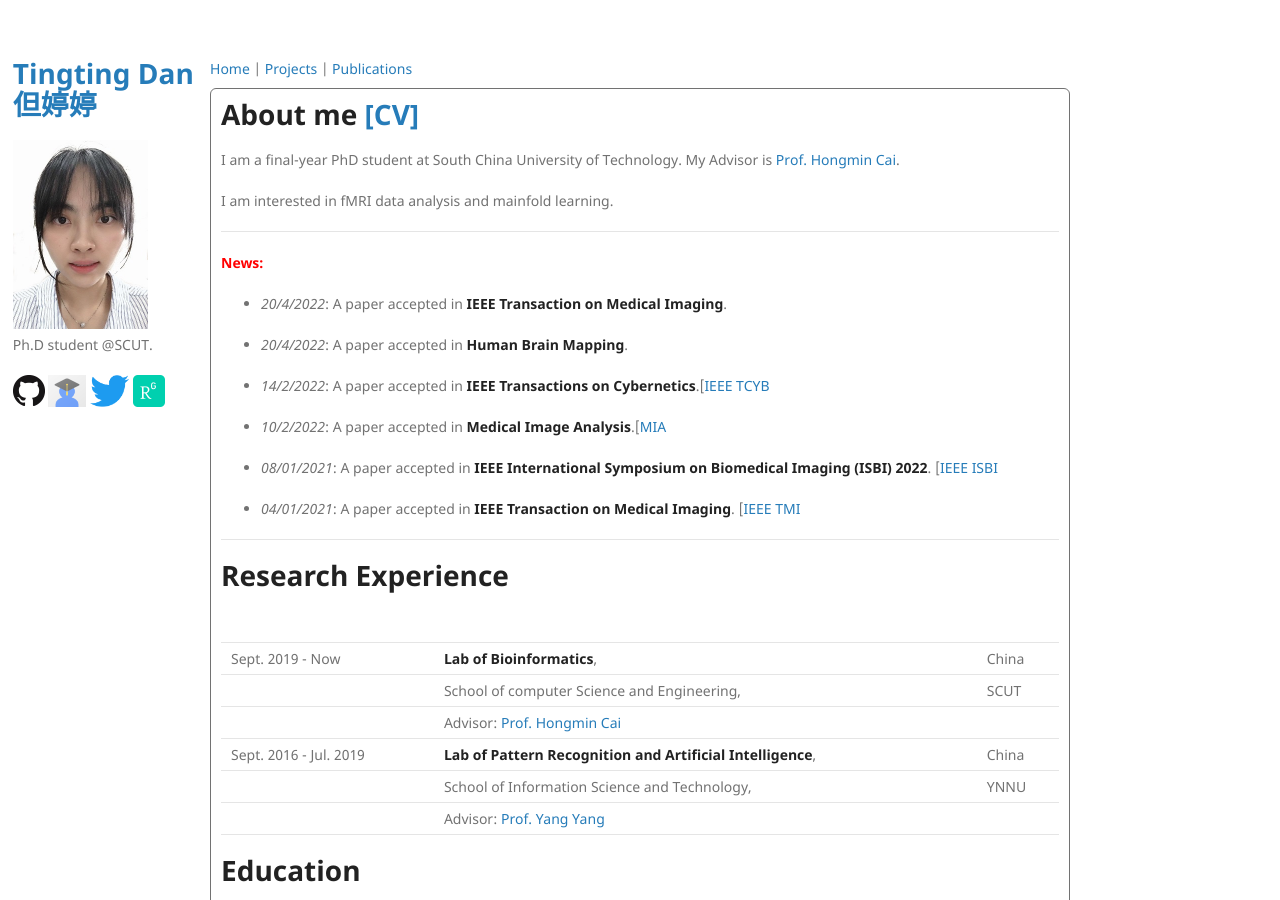
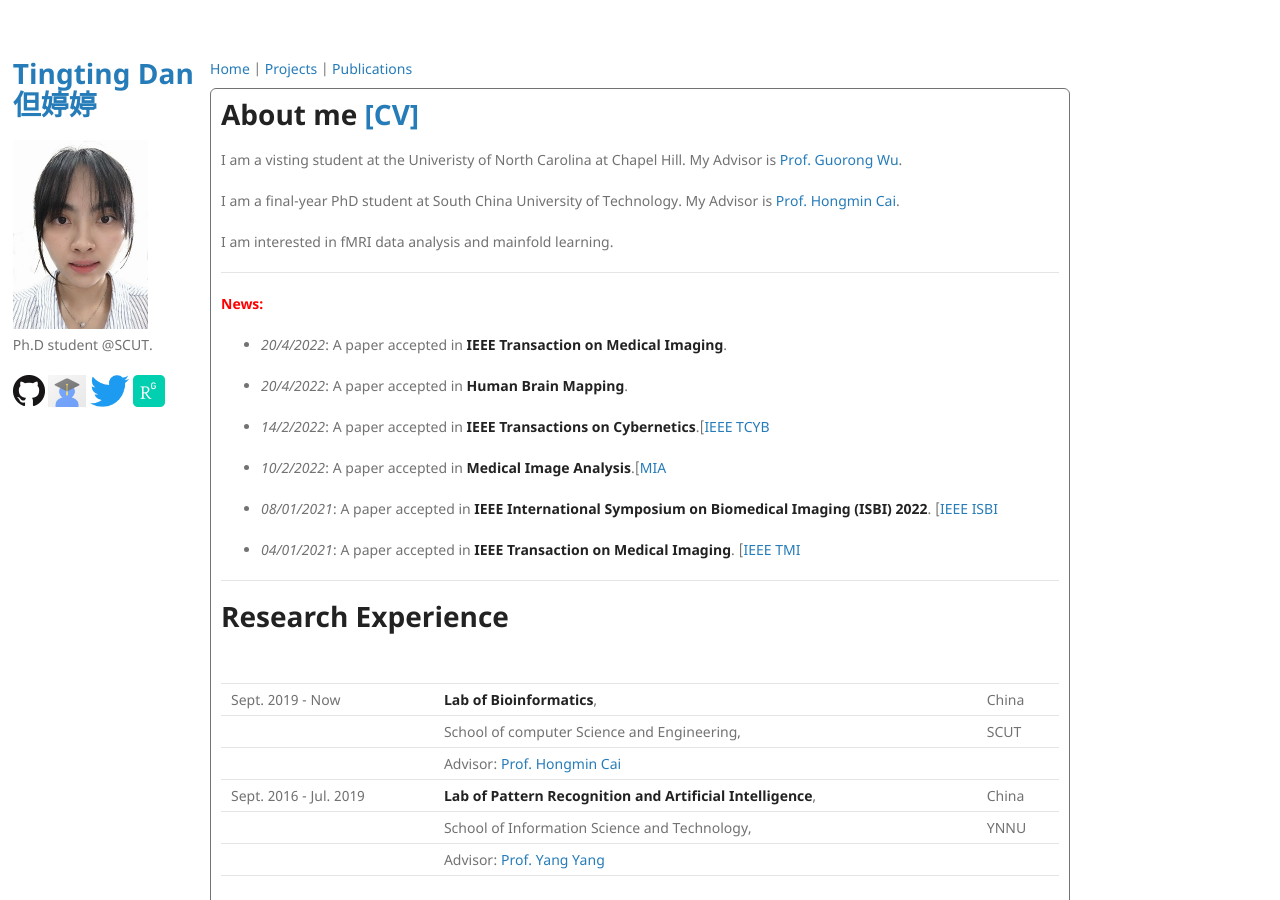
Before and after one commit to Dandy5721/dandy.github.io, a Jekyll site: the page built from index.md, in a window 1280 px wide and 900 px high. Built offline with Jekyll 4.4.1, drawn with Linux system fonts in a browser that asks for light colours; our own code applies the rules of GitHub Pages for plain Markdown files.

Commit message:
Update index.md

```diff
--- a/index.md
+++ b/index.md
@@ -2,7 +2,9 @@
 layout: default
 ---
 
-# About me [[CV]](https://drive.google.com/file/d/1KbfENGCsAXfZWAdQUl0ReBLsKogCU1Ji/view?usp=sharing)
+# About me [[CV]](https://www.dropbox.com/home/AAAI2022?preview=Curriculum+Vitae.pdf)
+
+I am a visting student at the Univeristy of North Carolina at Chapel Hill. My Advisor is [Prof. Guorong Wu](https://www.acmlab.org/about-me).
 
 I am a final-year PhD student at South China University of Technology. My Advisor is [Prof. Hongmin Cai](https://www.scholat.com/hmcai.en).
 
```
